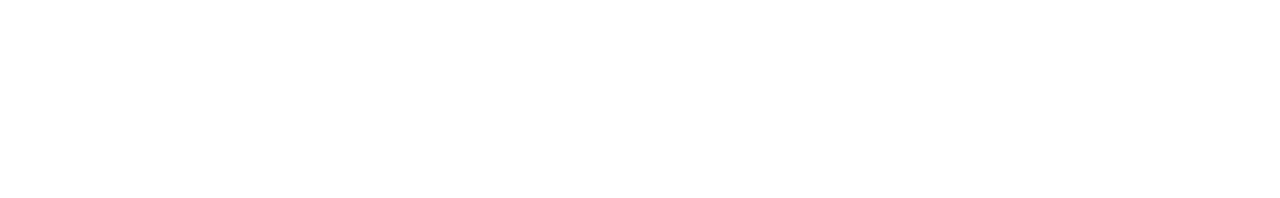
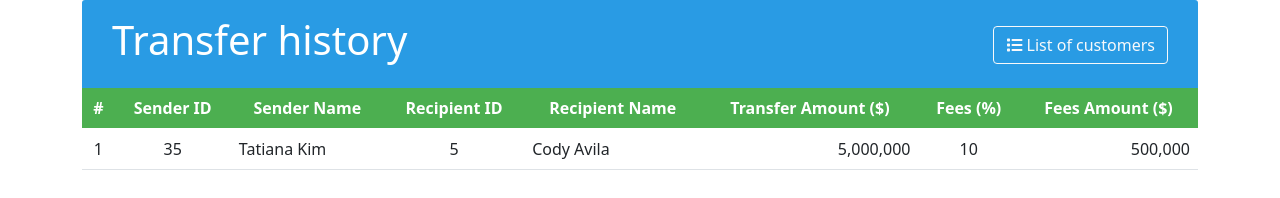
Before and after one commit to SolembumZzz/Banking-transaction, a plain HTML site: page history.html in a window 1280 px wide. Drawn offline with nearby package versions, Linux system fonts and the light colour scheme.

Commit message:
add Transfer History

```diff
--- a/history.html
+++ b/history.html
@@ -0,0 +1,63 @@
+<!DOCTYPE html>
+<html lang="en">
+
+<head>
+    <meta charset="UTF-8">
+    <meta http-equiv="X-UA-Compatible" content="IE=edge">
+    <meta name="viewport" content="width=device-width, initial-scale=1.0">
+    <link rel="stylesheet" href="https://cdnjs.cloudflare.com/ajax/libs/font-awesome/6.1.1/css/all.min.css">
+    <!-- <link rel="stylesheet" href="FONTAWESOME\css\all.min.css"> -->
+    <link href="https://cdn.jsdelivr.net/npm/bootstrap@5.0.2/dist/css/bootstrap.min.css" rel="stylesheet"
+        integrity="sha384-EVSTQN3/azprG1Anm3QDgpJLIm9Nao0Yz1ztcQTwFspd3yD65VohhpuuCOmLASjC" crossorigin="anonymous">
+    <link rel="stylesheet" type="text/css" href="style.css">
+    <title>Transfer History</title>
+    <link rel="shortcut icon" href="resources/bank.png">
+    <script src="banking.js"></script>
+</head>
+
+<body>
+    <div class="container">
+        <div class="table-title">
+            <div class="row">
+                <div class="col-sm-5">
+                    <h1>Transfer history</h1>
+                </div>
+                <div class="col-sm-7">
+                    <a class="btn btn-outline-light" href="index.html">
+                        <i class="fa fa-list"></i>
+                        <span>List of customers</span>
+                    </a>
+                </div>
+            </div>
+        </div>
+
+        <table class="table table-hover" id="HTTable">
+            <thead>
+                <tr>
+                    <th>#</th>
+                    <th>Sender ID</th>
+                    <th>Sender Name</thc>
+                    <th>Recipient ID</th>
+                    <th>Recipient Name</th>
+                    <th>Transfer Amount ($)</th>
+                    <th>Fees (%)</th>
+                    <th>Fees Amount ($)</th>
+                </tr>
+            </thead>
+            <tbody id="customerList" >
+                <tr>
+                    <td>1</td>
+                    <td>35</td>
+                    <td>Tatiana Kim</td>
+                    <td>5</td>
+                    <td>Cody Avila</td>
+                    <td>5,000,000</td>
+                    <td>10</td>
+                    <td>500,000</td>
+                </tr>
+            </tbody>
+        </table>
+    </div>
+</body>
+
+</html>
--- a/style.css
+++ b/style.css
@@ -31,6 +31,15 @@
     text-align: right;
 }
 
+#HTTable tbody tr :first-child, #HTTable tbody tr :nth-child(2),
+#HTTable tbody tr :nth-child(4), #HTTable tbody tr :nth-child(7) {
+    text-align: center;
+}
+
+#HTTable tbody tr :nth-child(6), #HTTable tbody tr :nth-child(8) {
+    text-align: right;
+}
+
 .form-label {
     font-weight: bold;
 }
```
Also changed, not shown: index.html (+3 -3 lines).
